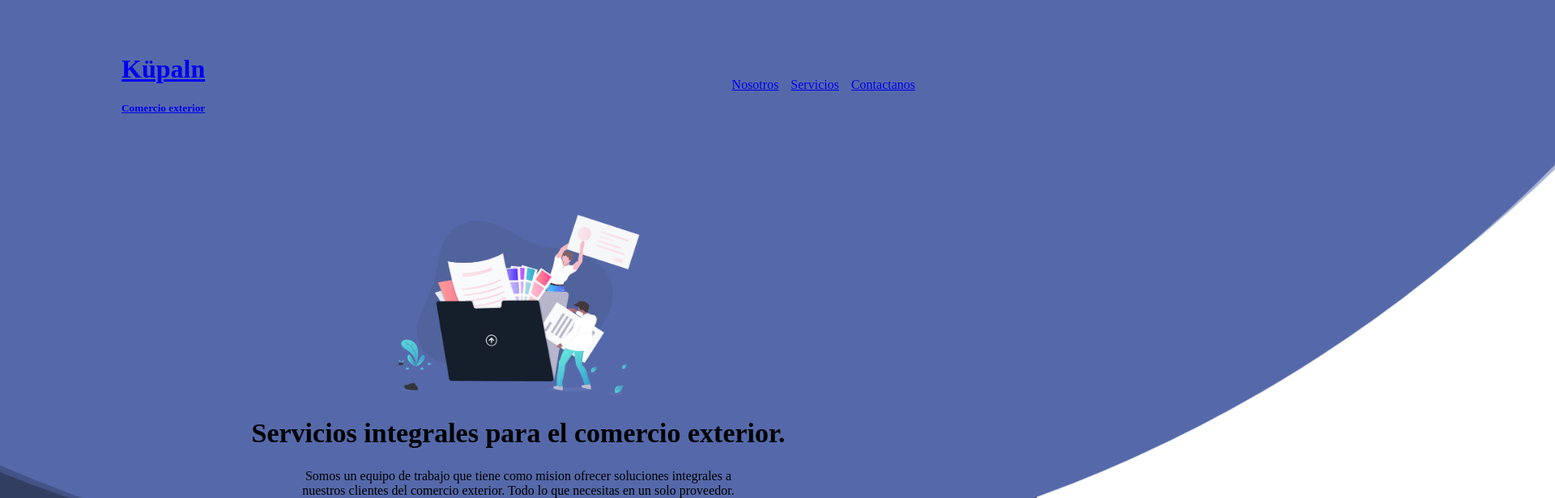
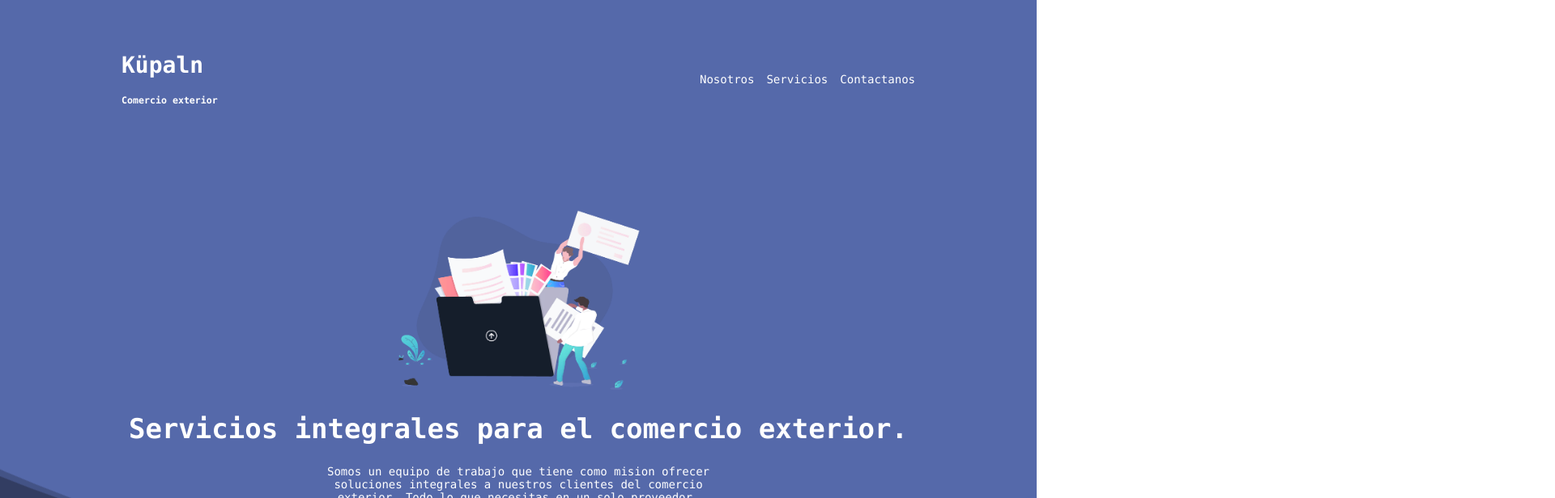
Before and after one commit to emilioQuilodran/Kupaln, a Next.js app: page / in a window 1280 px wide. Shown: the top 616 px of the page at 81% size, 1920 px wide, since content can reach past the window. Built offline with nearby package versions, Linux system fonts and the light colour scheme.

Commit message:
refactor app

```diff
--- /dev/null
+++ b/src/app/layout.jsx
@@ -0,0 +1,10 @@
+import utils from '@/app/layout.module.scss'
+import { ErrorBoundary } from "react-error-boundary";
+
+const Layout = ({children }) => {
+    return(
+        <div>{children}</div>
+    )
+}
+
+export default Layout;
--- a/src/app/layout.module.scss
+++ b/src/app/layout.module.scss
@@ -8,6 +8,12 @@
   background: $dark-blue-su;
   font-size: 14px;
   font-family: $font-mono;
+}
+
+
+.font {
+  font-family: $font-mono;
+  color: $theme-white;
 }
 
 .body h2 {
--- a/src/components/layout.jsx
+++ /dev/null
@@ -1,19 +0,0 @@
-/* eslint-disable @next/next/no-title-in-document-head */
-"use client";
-import Header from './Header';
-import utils from '@/app/layout.module.scss'
-import { ErrorBoundary } from "react-error-boundary";
-const Layout = ({children }) => {
-    return(
-        <ErrorBoundary fallback={
-            <p>Something went worng</p>
-        }>
-            <>
-                <Header></Header>
-                <div className={`${utils.noMargin}`}>{children}</div>
-            </>
-        </ErrorBoundary>
-    )
-}
-
-export default Layout;
--- a/src/pages/_app.jsx
+++ b/src/pages/_app.jsx
@@ -1,11 +1,13 @@
 "use client";
-import Layout from "@/components/layout";
+import utils from '@/app/layout.module.scss'
+import Header from '../components/Header';
 
 const MyApp = ({ Component, pageProps }) => {
   return (
-      <Layout>
+      <div className={`${utils.body} ${utils.noMargin}`}>
+        <Header></Header>
         <Component {...pageProps}/>
-      </Layout>
+      </div>
   )
 }
 
--- a/src/pages/about-us/index.jsx
+++ b/src/pages/about-us/index.jsx
@@ -8,9 +8,8 @@ import utils from "@/app/layout.module.scss"
 
 const Teams = () => {
     return(
-        <>
+        <div>
             <Head>
-                <html lang='es' className={`${utils.body}`} />
                 <title>Kupaln: nosotros</title>
             </Head>
             <div className={utils.noMargin}>
@@ -47,7 +46,7 @@ const Teams = () => {
                 <Form />
                 <Footer />
             </div>
-        </>
+        </div>
     )
 }
 
--- a/src/pages/index.js
+++ b/src/pages/index.js
@@ -1,24 +1,20 @@
 import Image from 'next/image'
 import styles from '@/app/page.module.scss'
-import layoutStyle from '@/app/layout.module.scss'
+import styleLay from '@/app/layout.module.scss'
 import utils from '@/styles/utils.module.css'
-import Layout from '@/components/layout'
 import Form from '@/components/form'
 import Footer from '@/components/Footer'
 import Link from "next/link";
 import Head from 'next/head'
+import Layout from '@/app/layout'
 
-
-const name = 'Kupaln';
-
-const Home = () => {
+const Home = ({data}) => {
   return (
-    <>
+    <div>
       <Head>
-          <html lang='es' className={`${layoutStyle.body}`} />
           <title>Kupaln: comercio exterior</title>
       </Head>
-      <main className={styles.main}>
+      <main className={`${styles.main} ${utils.noMargin}`}>
         <section className={styles.hero}>
           <Image
               src="/images/illustration-intro.png"
@@ -154,7 +150,7 @@ const Home = () => {
         <Form />
         <Footer />
       </main>
-    </>
+    </div>
     /**
      * <div className={styles.grid}>
           <a
@@ -212,6 +208,6 @@ const Home = () => {
 }
 
 export default Home;
-export async function getStaticProps() {
-  return {props: {}};
+export async function getServerSideProps() {
+  return {props: {data: {}}};
 }
```
Also changed, not shown: src/app/layout.js (deleted, +0 -25 lines).
